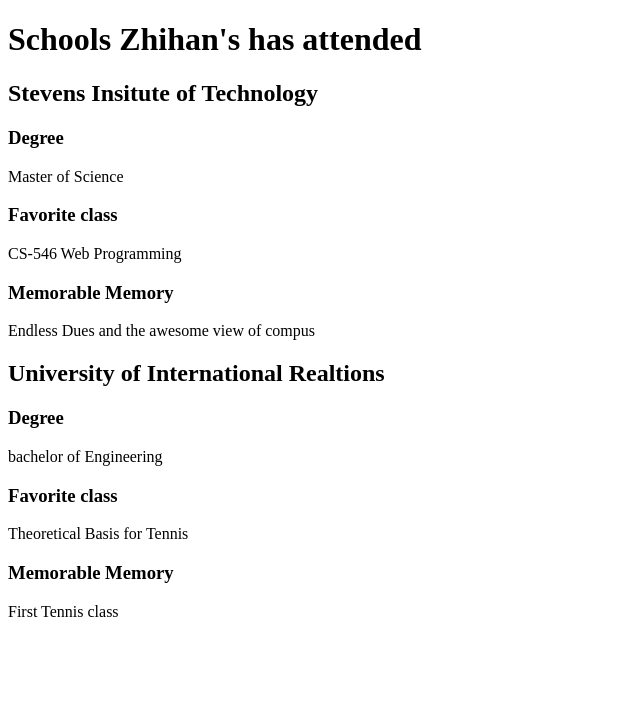
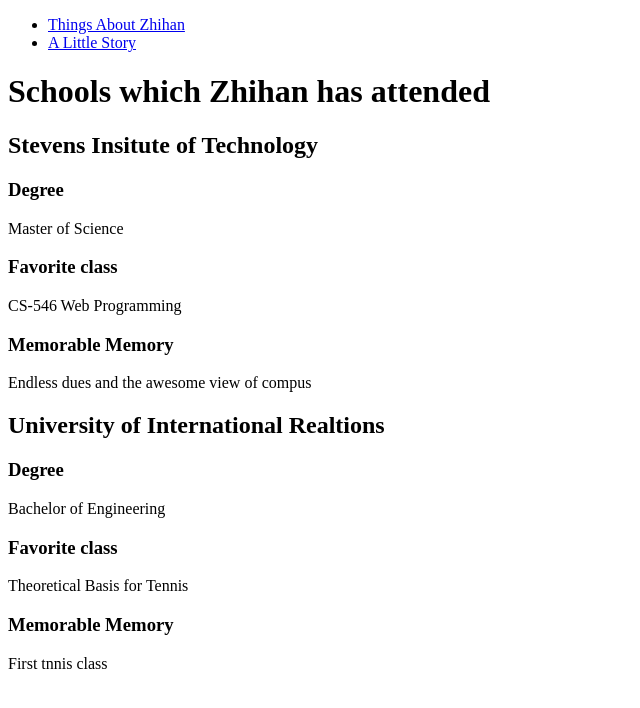
Before and after one commit to zhihanzzh/Web-programming, a plain HTML site: page lab5/education.html in a window 1280 px wide. Shown: the whole page, without its empty margins (0-640 px from the left). Drawn offline with Linux system fonts and the light colour scheme.

Commit message:
added links to each other

```diff
--- a/lab5/education.html
+++ b/lab5/education.html
@@ -7,7 +7,20 @@
 </head>
 
 <body>
-    <h1>Schools Zhihan's has attended</h1>
+    <header>
+        <nav>
+            <ul>
+                <li>
+                    <a href="index.html" title="Things About Zhihan">Things About Zhihan</a>
+                </li>
+                <li>
+                        <a href="story.html" title="A Little Story">A Little Story</a>
+                </li>
+            </ul>
+        </nav>
+    </header>
+    <main>
+        <h1>Schools which Zhihan has attended</h1>
 
         <article>
             <h2>Stevens Insitute of Technology</h2>
@@ -19,21 +32,23 @@
             <p>CS-546 Web Programming</p>
 
             <h3>Memorable Memory</h3>
-        <p>Endless Dues and the awesome view of compus</p>
+            <p>Endless dues and the awesome view of compus</p>
         </article>
 
         <article>
             <h2>University of International Realtions</h2>
 
             <h3>Degree</h3>
-            <p>bachelor of Engineering</p>
+            <p>Bachelor of Engineering</p>
 
             <h3>Favorite class</h3>
             <p>Theoretical Basis for Tennis</p>
 
             <h3>Memorable Memory</h3>
-            <p>First Tennis class</p>
+            <p>First tnnis class</p>
         </article>
+    </main>
+
 </body>
 
 </html>
```
Also changed, not shown: lab5/index.html (+12 -0 lines), lab5/story.html (+18 -6 lines). Lines whose indentation alone changed are shown as unchanged.
